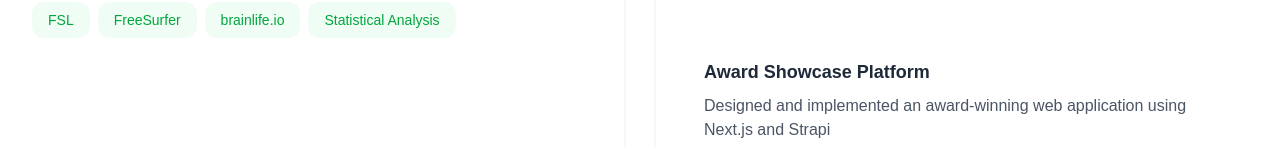
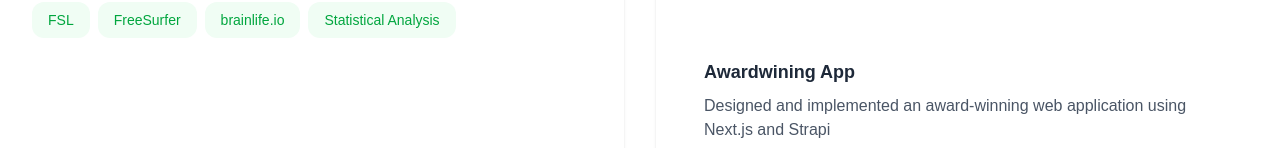
Before and after one commit to filimapatrick/computational_cv, a Next.js app: page / in a window 1280 px wide. Shown: the part 1155-1303 px from the top of the page. Built offline with nearby package versions, Linux system fonts and the light colour scheme.

Commit message:
changed award wining

```diff
--- a/src/app/experience/page.jsx
+++ b/src/app/experience/page.jsx
@@ -38,7 +38,7 @@ const experience = [
     description: 'Led development of multiple high-impact web and mobile applications, focusing on user experience and scalable solutions.',
     projects: [
       {
-        name: 'Award Showcase Platform',
+        name: 'Awardwining App',
         description: 'Web application for showcasing awards by category with advanced filtering and management.',
         technologies: ['Next.js', 'Ant Design', 'Strapi'],
         achievements: [
--- a/src/app/page.jsx
+++ b/src/app/page.jsx
@@ -165,7 +165,7 @@ export default function Home() {
               </p>
             </div>
             <div className="group hover:bg-blue-50 p-4 rounded-xl transition-colors">
-              <h3 className="text-lg font-semibold text-gray-800 group-hover:text-blue-600 transition-colors">Award Showcase Platform</h3>
+              <h3 className="text-lg font-semibold text-gray-800 group-hover:text-blue-600 transition-colors">Awardwining App</h3>
               <p className="text-gray-600 mt-2">
                 Designed and implemented an award-winning web application using Next.js and Strapi
               </p>
```
